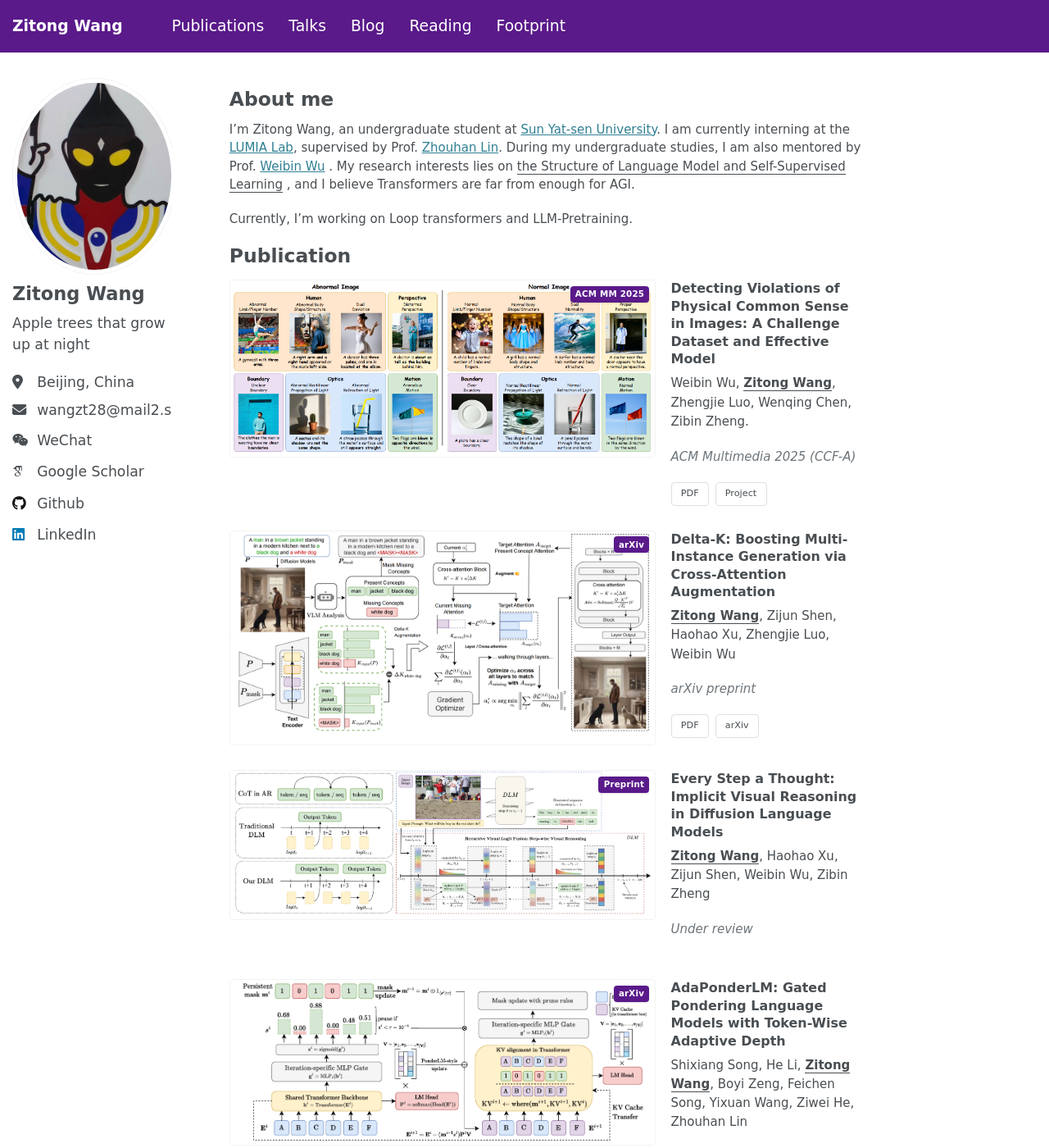
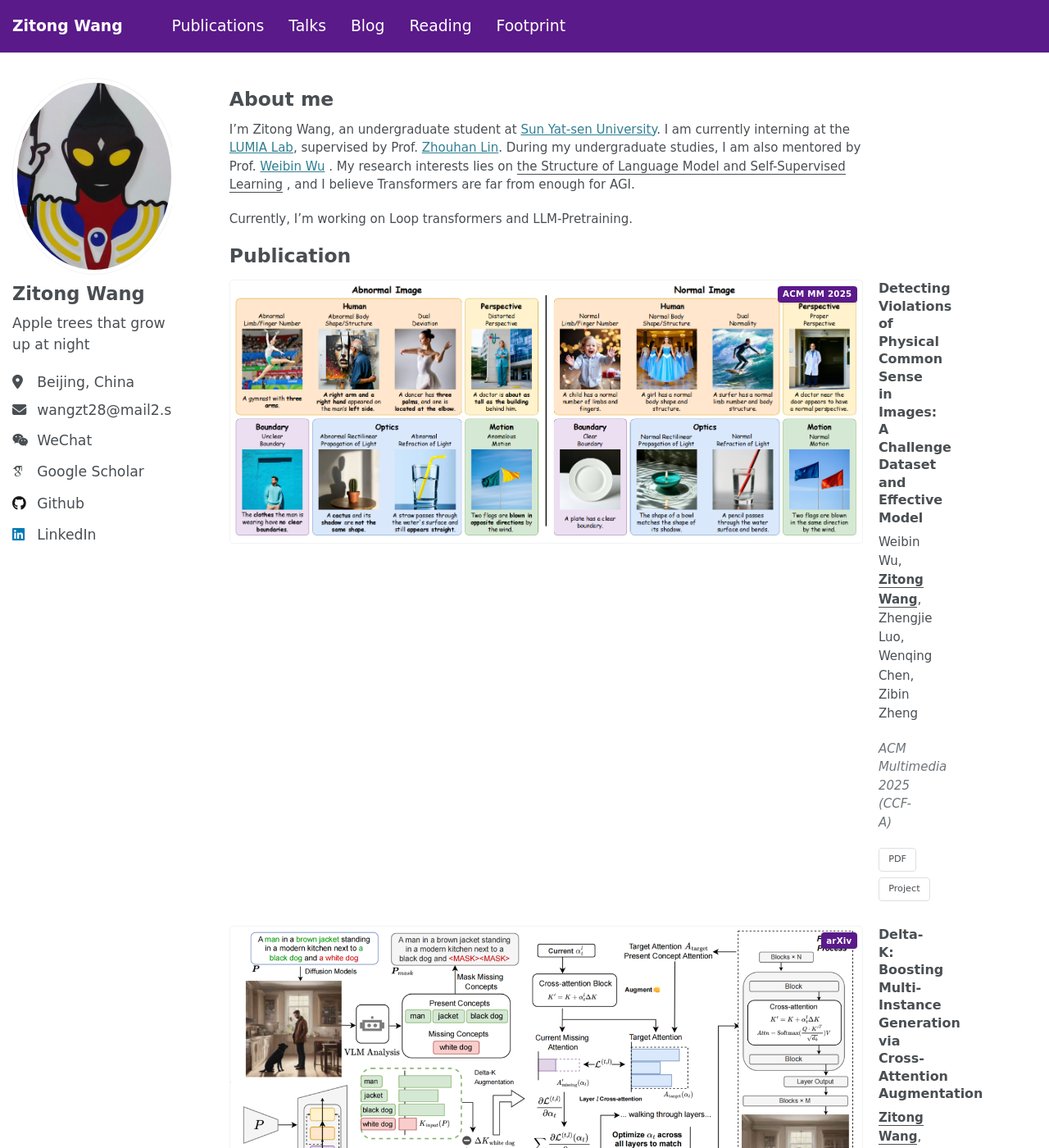
Before and after one commit to ZitongWang018/ZitongWang018.github.io, a Jekyll site: the page built from _pages/about.md, in a window 1280 px wide and 1400 px high. Shown: the whole window at 82% size. Built offline with Jekyll 4.4.1, drawn with Linux system fonts in a browser that asks for light colours; some web fonts are replaced.

Commit message:
Fix Comic Sans stack with Comic Neue webfont; larger full teaser images; authors no trailing period

```diff
--- a/_data/publications.yml
+++ b/_data/publications.yml
@@ -1,8 +1,7 @@
 # Homepage publication cards — rendered by _includes/publications-list.html
 #
 # 缩略图流程：
-# 1) 准备 teaser 图（jpg/png/webp，体积尽量压小）。主页会按图片原始比例显示：
-#    宽度不超过约 520px（随图自适应），高度不超过约 400px（更高图会整体缩小以保持比例）。
+# 1) 准备 teaser 图（jpg/png/webp）。主页按原始纵横比展示，宽度上限约 920px（随容器收窄）；高度不裁切。
 # 2) 把文件放进仓库的 images/（或 images/pubs/ 子文件夹亦可）。
 # 3) 在下面对应论文条目里增加一行：teaser: "/images/你的文件名.png"
 #    （路径以站点根目录为准，开头要有 /；与 permalink/baseurl 无关，Jekyll 会 relative_url。）
@@ -13,7 +12,7 @@
   teaser: "/images/phyvib.png"
   badge: "ACM MM 2025"
   venue: "ACM Multimedia 2025 (CCF-A)"
-  authors_html: "Weibin Wu, <strong><u>Zitong Wang</u></strong>, Zhengjie Luo, Wenqing Chen, Zibin Zheng."
+  authors_html: "Weibin Wu, <strong><u>Zitong Wang</u></strong>, Zhengjie Luo, Wenqing Chen, Zibin Zheng"
   links:
     - label: PDF
       url: "https://dl.acm.org/doi/pdf/10.1145/3746027.3755124"
--- a/_includes/head.html
+++ b/_includes/head.html
@@ -15,6 +15,11 @@
   document.documentElement.className = document.documentElement.className.replace(/\bno-js\b/g, '') + ' js ';
 </script>
 
+<!-- Comic Neue: web fallback when Comic Sans MS is missing (Linux / many browsers) -->
+<link rel="preconnect" href="https://fonts.googleapis.com">
+<link rel="preconnect" href="https://fonts.gstatic.com" crossorigin>
+<link href="https://fonts.googleapis.com/css2?family=Comic+Neue:ital,wght@0,400;0,700;1,400&display=swap" rel="stylesheet">
+
 <!-- For all browsers -->
 <link rel="stylesheet" href="{{ base_path }}/assets/css/main.css">
 
--- a/_includes/head/custom.html
+++ b/_includes/head/custom.html
@@ -1,6 +1,6 @@
 {% include base_path %}
 
-<!-- Body font: Comic Sans MS (system); see _sass/_variables.scss -->
+<!-- Body font: Comic Sans MS + Comic Neue (see head.html + _sass/_variables.scss) -->
 
 <!-- start custom head snippets -->
 
--- a/_sass/_base.scss
+++ b/_sass/_base.scss
@@ -15,6 +15,13 @@
   color: $text-color;
   font-family: $global-font-family;
   line-height: 1.5;
+
+  /* Ensure main chrome inherits site font (some resets/widgets leave gaps on GitHub Pages) */
+  #main,
+  .masthead,
+  .sidebar {
+    font-family: $global-font-family;
+  }
 
   &.overflow--hidden {
     /* when primary navigation is visible, the content in the background won't scroll */
--- a/_sass/_publication-cards.scss
+++ b/_sass/_publication-cards.scss
@@ -3,9 +3,8 @@
    ========================================================================== */
 
 $pub-badge-purple: #5a1a8a;
-/* Teaser: width follows intrinsic image (capped); vertical extent capped taller than fixed-aspect crop */
-$pub-thumb-max-width: 520px;
-$pub-thumb-max-height: 400px;
+/* Teaser: show near-original figure — wide max-width, no max-height (full bitmap scaled by width only) */
+$pub-thumb-max-width: 920px;
 
 .pub-cards {
   margin: 1rem 0 2rem;
@@ -42,7 +41,6 @@
   width: auto;
   max-width: 100%;
   height: auto;
-  max-height: $pub-thumb-max-height;
   object-fit: contain;
   border-radius: 4px;
   border: 1px solid $border-color;
@@ -52,10 +50,10 @@
 .pub-card__thumb-placeholder {
   box-sizing: border-box;
   width: auto;
-  min-width: 200px;
+  min-width: 240px;
   max-width: 100%;
-  min-height: 240px;
-  height: 240px;
+  min-height: 360px;
+  height: 360px;
   border-radius: 4px;
   border: 1px solid $border-color;
   background: linear-gradient(
--- a/_sass/_variables.scss
+++ b/_sass/_variables.scss
@@ -15,7 +15,7 @@
 /*
    支持的字体变量（可在此替换为其他系统/Web 字体）
    --------------------------------------------------------------------------
-   - $site-font             : 站点主字体（当前：Comic Sans MS，系统字体）
+   - $site-font             : Comic Sans MS + Comic Neue（Google Fonts，head.html）后备
    - $global-font-family    : 正文
    - $header-font-family    : 标题
    - $caption-font-family   : 图注/说明
@@ -26,8 +26,8 @@
    --------------------------------------------------------------------------
 */
 
-/* Comic Sans MS — Windows/macOS 常见；无则回退到手写体泛 family */
-$site-font                  : "Comic Sans MS", "Comic Sans", "Chalkboard SE", "TSCu_Comic", cursive;
+/* Comic Sans MS（系统）+ Comic Neue（Web）；避免落到浏览器默认 cursive 不像 Comic */
+$site-font                  : "Comic Sans MS", "Comic Sans", "Comic Neue", "Chalkboard SE", "TSCu_Comic", ui-rounded, "Segoe Print", "Bradley Hand", cursive, sans-serif;
 
 $global-font-family         : $site-font;
 $header-font-family         : $site-font;
```
